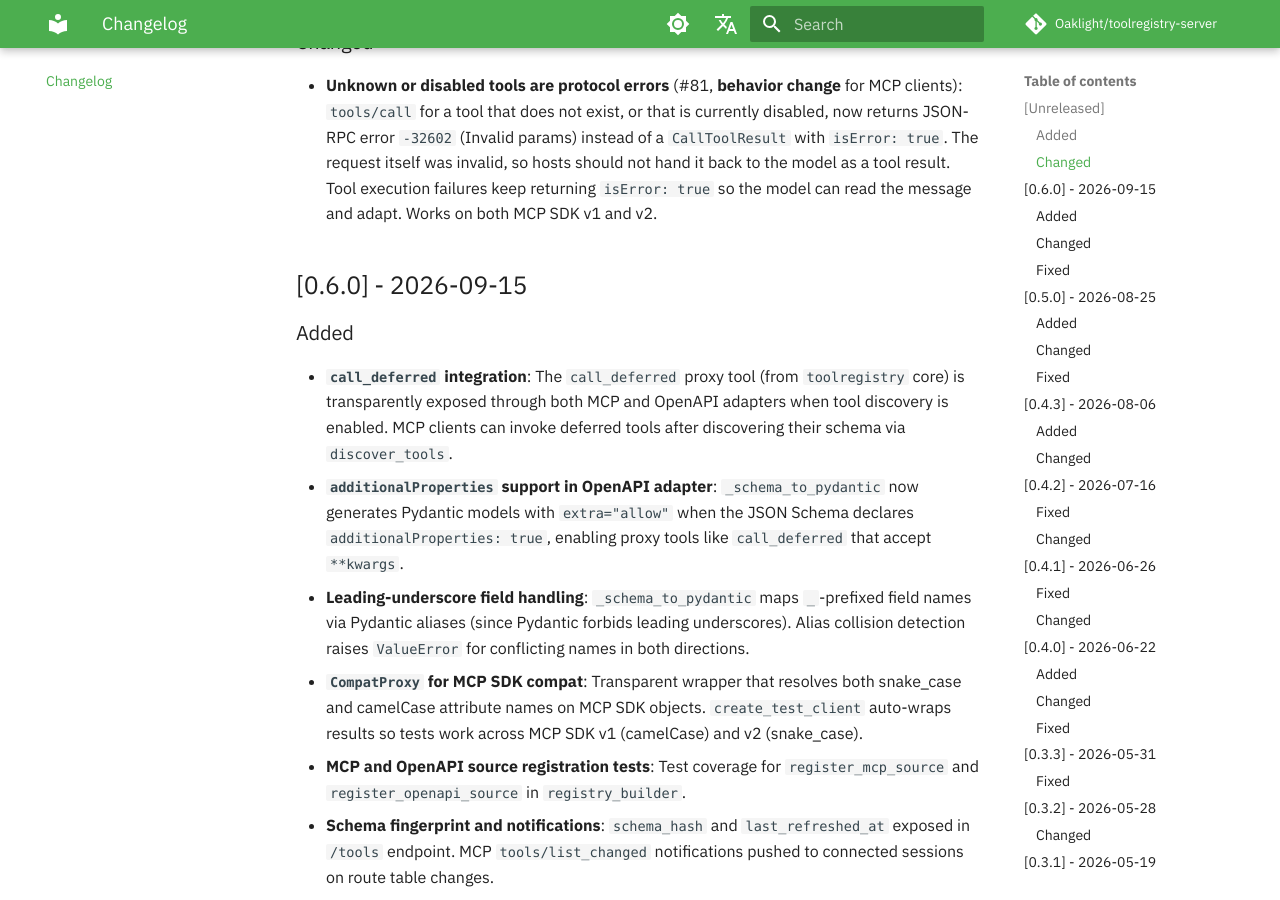
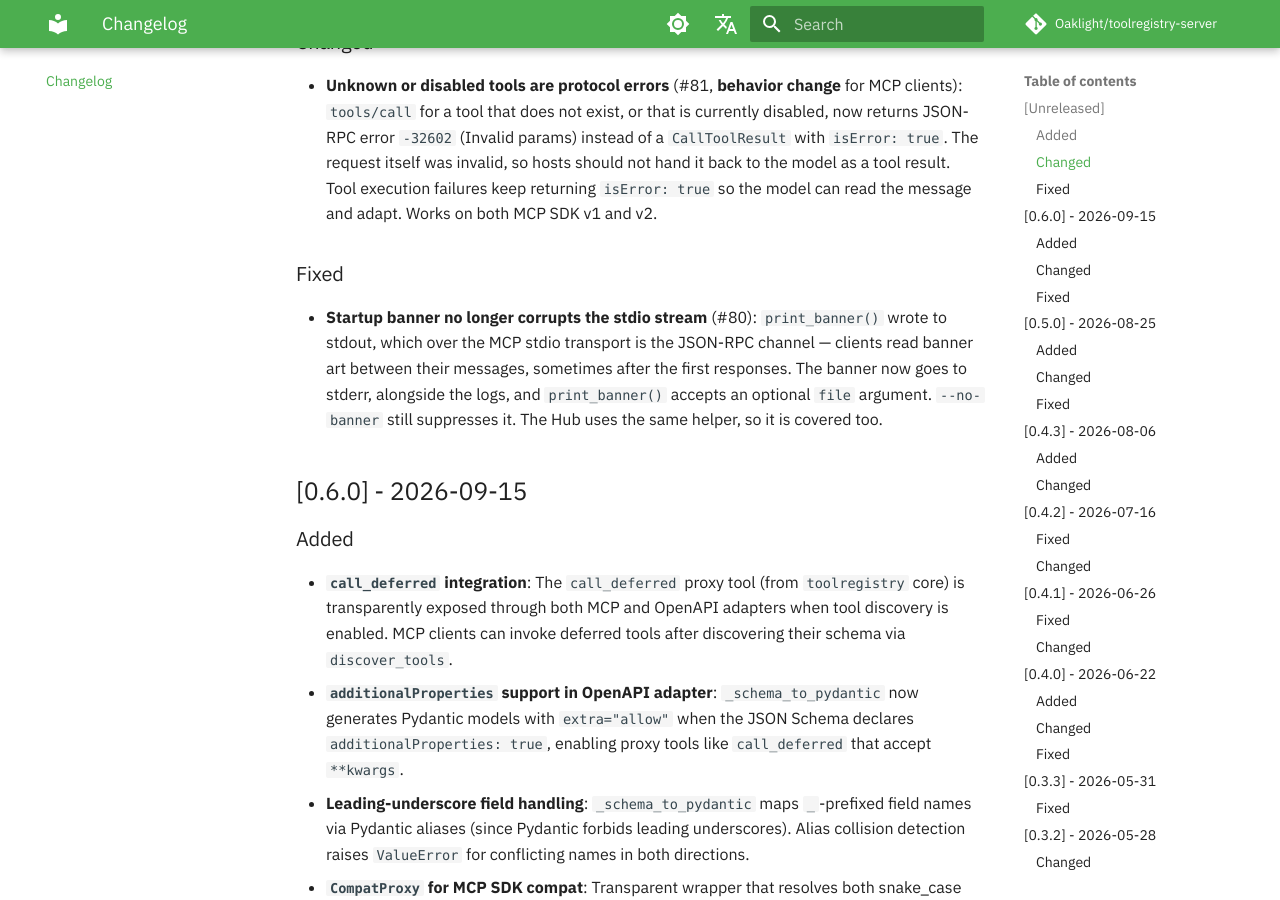
Before and after one commit to Oaklight/toolregistry-server, an MkDocs documentation site: the page built from docs/changelog.md, in a window 1280 px wide and 900 px high, scrolled down 726 px. Built offline with MkDocs 1.6.1 and Material for MkDocs 9.7.7, drawn with Linux system fonts in a browser that asks for light colours; some web fonts are replaced; comment, search, counter and statistics services are not loaded.

Commit message:
docs: banner now writes to stderr (#80)

```diff
--- a/docs/changelog.md
+++ b/docs/changelog.md
@@ -14,6 +14,10 @@ The format is based on [Keep a Changelog](https://keepachangelog.com/en/1.1.0/),
 ### Changed
 
 - **Unknown or disabled tools are protocol errors** (#81, **behavior change** for MCP clients): `tools/call` for a tool that does not exist, or that is currently disabled, now returns JSON-RPC error `-32602` (Invalid params) instead of a `CallToolResult` with `isError: true`. The request itself was invalid, so hosts should not hand it back to the model as a tool result. Tool execution failures keep returning `isError: true` so the model can read the message and adapt. Works on both MCP SDK v1 and v2.
+
+### Fixed
+
+- **Startup banner no longer corrupts the stdio stream** (#80): `print_banner()` wrote to stdout, which over the MCP stdio transport is the JSON-RPC channel — clients read banner art between their messages, sometimes after the first responses. The banner now goes to stderr, alongside the logs, and `print_banner()` accepts an optional `file` argument. `--no-banner` still suppresses it. The Hub uses the same helper, so it is covered too.
 
 ## [0.6.0] - 2026-09-15
 
```
